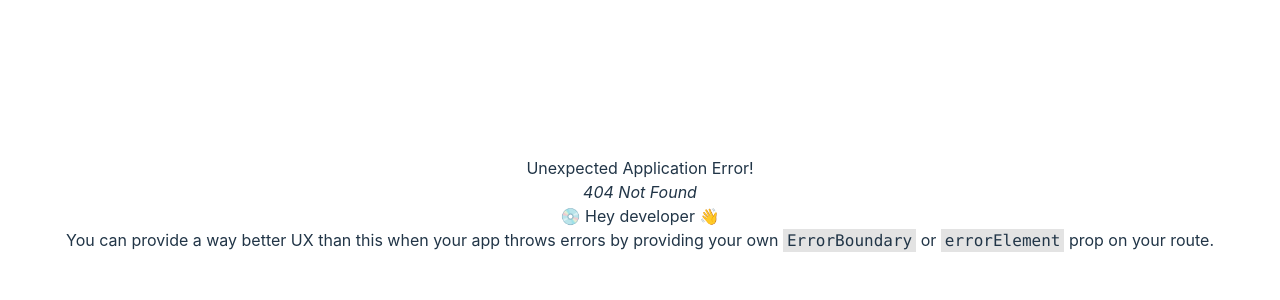
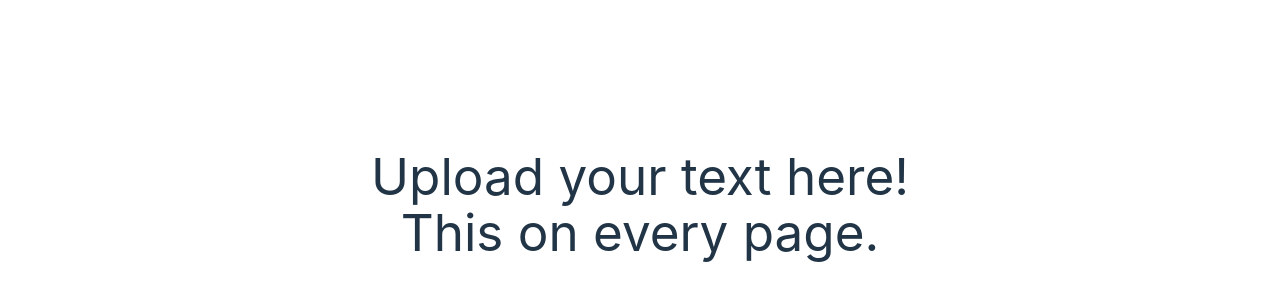
Before and after one commit to ym256-stanford/tree-hacks-2025, a React (Vite) app in the folder app-react/: page /text in a window 1280 px wide. Before the commit this address had no page. Shown: the part 196-496 px from the top of the page. Built offline with nearby package versions, Linux system fonts and the light colour scheme.

Commit message:
added router and skeletons for pages

```diff
--- a/app-react/src/App.jsx
+++ b/app-react/src/App.jsx
@@ -4,15 +4,18 @@ import viteLogo from '/vite.svg'
 import './App.css'
 import {Route, createBrowserRouter, createRoutesFromElements, RouterProvider} from 'react-router-dom'
 
+import MainLayout from './layouts/MainLayout'
 import HomePage from './pages/HomePage'
 import UploadPage from './pages/UploadPage'
 import TextPage from './pages/TextPage'
 
 const router = createBrowserRouter(
   createRoutesFromElements(
-  <Route index element={<HomePage/>}/>,
-  /*<Route path = '/upload' element = {<UploadPage/>}/>,
-  <Route  path = '/text' element = {<TextPage/>}/>*/
+  <Route path = '/' element={<MainLayout/>}>
+    <Route index element={<HomePage/>}/>,
+    <Route path = '/upload' element = {<UploadPage/>}/>,
+    <Route  path = '/text' element = {<TextPage/>}/>
+ </Route>
 ));
 
 function App() {
--- /dev/null
+++ b/app-react/src/layouts/MainLayout.jsx
@@ -0,0 +1,13 @@
+import React from 'react'
+import { Outlet } from 'react-router-dom'
+
+const MainLayout = () => {
+  return (
+    <h1>
+        <Outlet/>
+        <h2>This on every page.</h2>
+    </h1>
+  )
+}
+
+export default MainLayout
--- a/app-react/src/pages/HomePage.jsx
+++ b/app-react/src/pages/HomePage.jsx
@@ -1,10 +1,14 @@
 import React from 'react'
+import {Outlet} from 'react-router-dom'
 
 const HomePage = () => {
   return (
+    <>
+    <Outlet/>
     <div>
       Reading has never been easier!
     </div>
+    </>
   )
 }
 
--- a/app-react/src/pages/TextPage.jsx
+++ b/app-react/src/pages/TextPage.jsx
@@ -1,11 +1,15 @@
 import React from 'react'
+import {Outlet} from 'react-router-dom'
 
 const TextPage = () => {
   return (
-    <div>
+    <>
+    <Outlet/>
+    <h2>
       Upload your text here!
-    </div>
+    </h2>
+    </>
   )
-}
+};
 
-export default TextPage
+export default TextPage;
--- a/app-react/src/pages/UploadPage.jsx
+++ b/app-react/src/pages/UploadPage.jsx
@@ -1,10 +1,14 @@
 import React from 'react'
+import {Outlet} from 'react-router-dom'
 
 const UploadPage = () => {
   return (
+    <>
+    <Outlet/>
     <div>
       Upload your file here.
     </div>
+    </>
   )
 };
 
```
